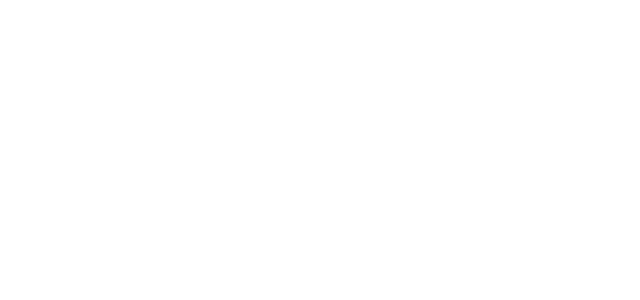
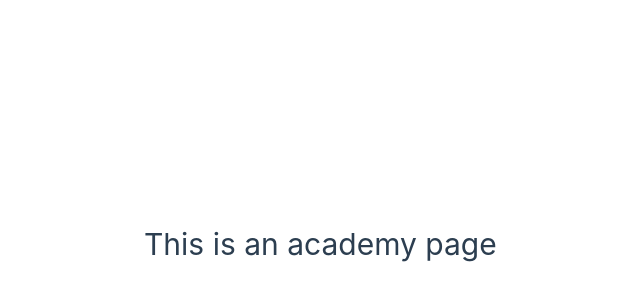
Before and after one commit to Benjicatch/Portfolio, a Vue app: page /academy in a window 1280 px wide. Before the commit this address had no page. Shown: the part 156-456 px from the top of the page, without its empty margins (496-1136 px from the left). Built offline with nearby package versions, Linux system fonts and the light colour scheme; the HTML template or start-up script is replaced by a standard one.

Commit message:
feat: add basic files of view

```diff
--- a/src/App.vue
+++ b/src/App.vue
@@ -6,6 +6,9 @@ import { RouterLink, RouterView } from "vue-router";
       <nav>
         <RouterLink to="/"></RouterLink>
         <RouterLink to="/about"></RouterLink>
+        <RouterLink to="/projects"></RouterLink>
+        <RouterLink to="/contact"></RouterLink>
+        <RouterLink to="/academy"></RouterLink>
       </nav>
   <RouterView />
 </template>
--- a/src/router/index.ts
+++ b/src/router/index.ts
@@ -1,6 +1,9 @@
 import { createRouter, createWebHistory } from "vue-router";
 import HomeView from "../views/HomeView.vue";
 import AboutView from "@/views/AboutView.vue";
+import ProjectsView from "@/views/ProjectsView.vue";
+import AcademyView from "@/views/AcademyView.vue";
+import ContactView from "@/views/ContactView.vue";
 
 const router = createRouter({
   history: createWebHistory(import.meta.env.BASE_URL),
@@ -15,6 +18,21 @@ const router = createRouter({
       name: "about",
       component: AboutView,
     },
+    {
+      path: "/projects",
+      name: "projects",
+      component: ProjectsView,
+    },
+    {
+      path: "/academy",
+      name: "academy",
+      component: AcademyView,
+    },
+    {
+      path: "/contact",
+      name: "contact",
+      component: ContactView,
+    },
   ],
 });
 
--- /dev/null
+++ b/src/views/AcademyView.vue
@@ -0,0 +1,15 @@
+<template>
+    <div class="about">
+      <h1>This is an academy page</h1>
+    </div>
+  </template>
+
+<style>
+@media (min-width: 1024px) {
+  .about {
+    min-height: 100vh;
+    display: flex;
+    align-items: center;
+  }
+}
+</style>
--- /dev/null
+++ b/src/views/ContactView.vue
@@ -0,0 +1,15 @@
+<template>
+    <div class="about">
+      <h1>This is an contact page</h1>
+    </div>
+  </template>
+
+<style>
+@media (min-width: 1024px) {
+  .about {
+    min-height: 100vh;
+    display: flex;
+    align-items: center;
+  }
+}
+</style>
--- /dev/null
+++ b/src/views/ProjectsView.vue
@@ -0,0 +1,15 @@
+<template>
+    <div class="about">
+      <h1>This is an project page</h1>
+    </div>
+</template>
+
+<style>
+@media (min-width: 1024px) {
+  .about {
+    min-height: 100vh;
+    display: flex;
+    align-items: center;
+  }
+}
+</style>
```
